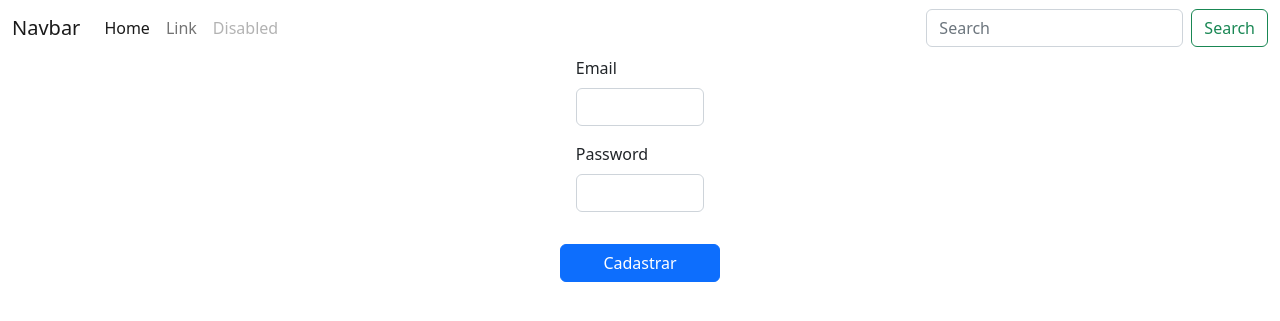
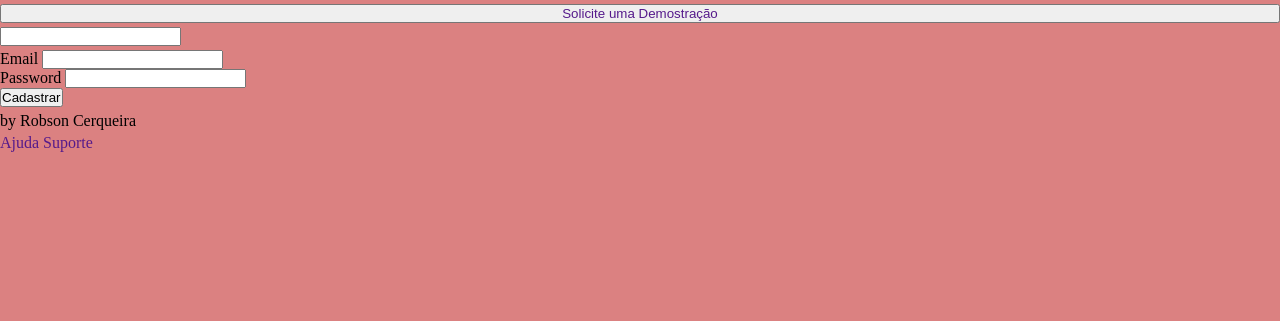
Before and after one commit to RobsonWebDev/sistema_django_cadastro_paciente, a Django app: page /home/signup/ in a window 1280 px wide. Shown: the top 321 px of the page. Run offline with Django 5.2, Linux system fonts and the light colour scheme.

Commit message:
Desenvolvimento do css

```diff
--- a/cadastro/templates/home.html
+++ b/cadastro/templates/home.html
@@ -0,0 +1,5 @@
+{% extends "base.html" %}
+
+{% block content-main %}
+
+{% endblock content-main %}
--- a/cadastro/templates/profile.html
+++ b/cadastro/templates/profile.html
@@ -2,5 +2,5 @@
 
 {% block content-main %}
 <h1>Profile</h1>
-<a class="btn btn-primary" href="{% url "logout" %}" role="button">Link</a>
+<a class="btn" href="{% url "logout" %}">logout</a>
 {% endblock content-main %}
--- a/cadastro/views.py
+++ b/cadastro/views.py
@@ -8,7 +8,7 @@ from django.http import HttpResponse
 
 
 def login(request):
-    if request.method == 'Get':
+    if request.method == 'GET':
         return render(request, 'login.html')
 
     if request.method == 'POST':
@@ -27,8 +27,8 @@ def login(request):
 
 
 def signup(request):
-    if request.method == 'Get':
-        return redirect(reverse('signup'))
+    if request.method == 'GET':
+        return render(request, 'signup.html')
     if request.method == 'POST':
         username = request.POST.get('email')
         password = request.POST.get('pass')
--- a/templates/global/base.html
+++ b/templates/global/base.html
@@ -4,41 +4,31 @@
   <head>
     <meta charset="utf-8">
     <meta name="viewport" content="width=device-width, initial-scale=1">
-    <link rel="stylesheet" href="{% static "style.css" %}">
-    <link href="https://cdn.jsdelivr.net/npm/bootstrap@5.2.3/dist/css/bootstrap.min.css" rel="stylesheet" integrity="sha384-rbsA2VBKQhggwzxH7pPCaAqO46MgnOM80zW1RWuH61DGLwZJEdK2Kadq2F9CUG65" crossorigin="anonymous">
+    <link rel="stylesheet" href="{% static "css/style.css" %}">
     <title>Bootstrap demo</title>
   </head>
   <body>
-    <nav class="navbar navbar-expand-lg bg-body-tertiary">
-      <div class="container-fluid">
-        <a class="navbar-brand" href="#">Navbar</a>
-        <button class="navbar-toggler" type="button" data-bs-toggle="collapse" data-bs-target="#navbarTogglerDemo02" aria-controls="navbarTogglerDemo02" aria-expanded="false" aria-label="Toggle navigation">
-          <span class="navbar-toggler-icon"></span>
-        </button>
-        <div class="collapse navbar-collapse" id="navbarTogglerDemo02">
-          <ul class="navbar-nav me-auto mb-2 mb-lg-0">
-            <li class="nav-item">
-              <a class="nav-link active" aria-current="page" href="#">Home</a>
-            </li>
-            <li class="nav-item">
-              <a class="nav-link" href="#">Link</a>
-            </li>
-            <li class="nav-item">
-              <a class="nav-link disabled" aria-disabled="true">Disabled</a>
-            </li>
-          </ul>
-          <form class="d-flex" role="search" style="flex-direction: row;">
-            <input class="form-control me-2" type="search" placeholder="Search" aria-label="Search">
-            <button class="btn btn-outline-success" type="submit">Search</button>
-          </form>
-        </div>
-      </div>
-    </nav>
+    <header class='display'>
+      <button><a href="">Solicite uma Demostração</a></button>
+
+      <label for="pesquisar">
+        <input type="search" name="search" id="pesquisar">
+      </label>
+    </header>
+
     {% block content-main %}
 
     {% endblock content-main %}
 
-    <script src="https://cdn.jsdelivr.net/npm/@popperjs/core@2.11.6/dist/umd/popper.min.js" integrity="sha384-oBqDVmMz9ATKxIep9tiCxS/Z9fNfEXiDAYTujMAeBAsjFuCZSmKbSSUnQlmh/jp3" crossorigin="anonymous"></script>
-    <script src="https://cdn.jsdelivr.net/npm/bootstrap@5.2.3/dist/js/bootstrap.min.js" integrity="sha384-cuYeSxntonz0PPNlHhBs68uyIAVpIIOZZ5JqeqvYYIcEL727kskC66kF92t6Xl2V" crossorigin="anonymous"></script>
+
+    <footer class="display">
+      <p>by Robson Cerqueira</p>
+
+      <section>
+        <a href="">Ajuda</a>
+        <a href="">Suporte</a>
+      </section>
+
+    </footer>
   </body>
 </html>
--- /dev/null
+++ b/templates/global/static/css/style.css
@@ -0,0 +1,20 @@
+*{
+    margin: 0;
+    padding: 0;
+    list-style: none;
+    text-decoration: none;
+    box-sizing: border-box;
+}
+
+body {
+    background-color: #db8181;
+
+}
+
+.display {
+    display: flex;
+    flex-direction: column;
+    justify-content: space-evenly;
+    width: 100%;
+    height: 50px;
+}
--- a/templates/global/static/style.css
+++ /dev/null
@@ -1,25 +0,0 @@
-*{
-    margin: 0;
-    padding: 0;
-    list-style: none;
-    text-decoration: none;
-    box-sizing: border-box;
-}
-
-
-.main-cr{
-    position: relative;
-    display: flex;
-    flex-direction: column;
-    align-items: center;
-}
-
-.input{
-    margin-bottom: 1rem;
-    padding-bottom: 1rem;
-}
-
-.last-input {
-    margin-top: 1rem;
-    width: 10rem;
-}
```
Also changed, not shown: db.sqlite3.
